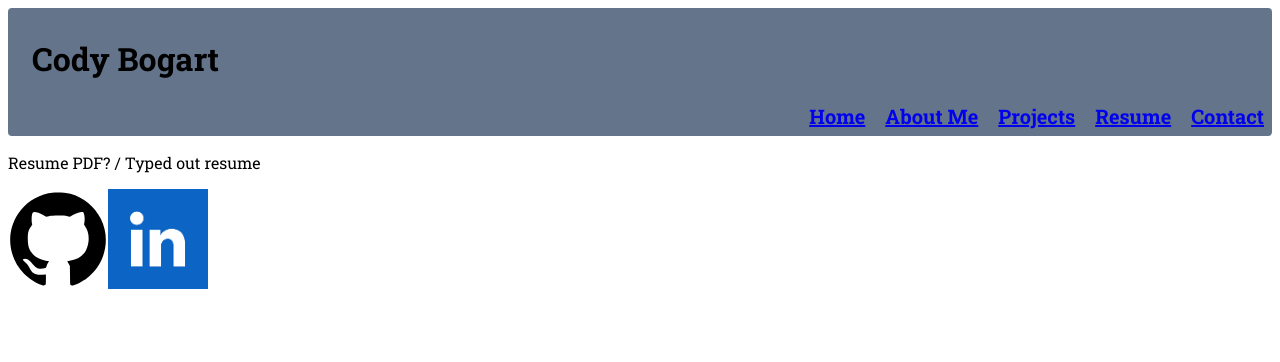
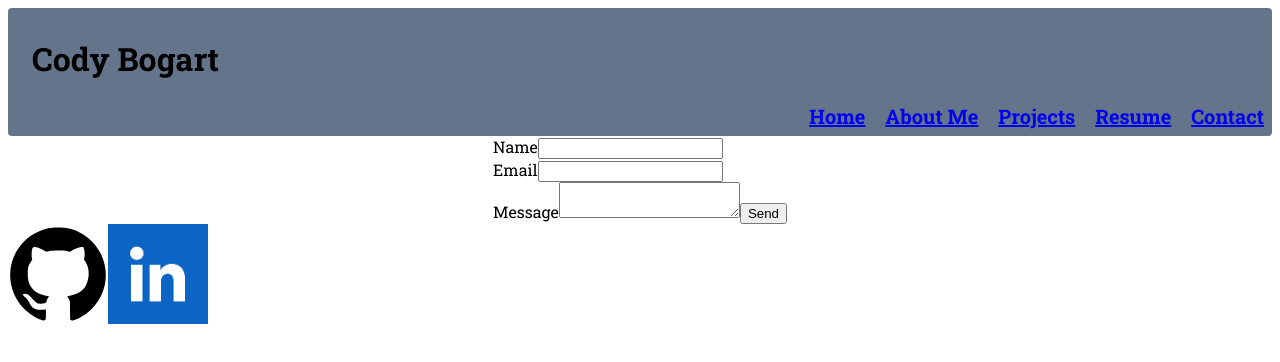
Before and after one commit to cbogart91/react-portfolio, a React (Vite) app: page /resume in a window 1280 px wide. Shown: the top 362 px of the page. Built offline with nearby package versions, Linux system fonts and the light colour scheme.

Commit message:
added email form, still needs to work/edit

```diff
--- a/package.json
+++ b/package.json
@@ -10,9 +10,12 @@
     "preview": "vite preview"
   },
   "dependencies": {
+    "@emailjs/browser": "^4.4.1",
+    "@react-pdf/renderer": "^3.4.4",
     "css-loader": "^7.1.2",
     "react": "^18.3.1",
     "react-dom": "^18.3.1",
+    "react-pdf": "^9.1.1",
     "react-responsive": "^10.0.0",
     "react-router-dom": "^6.26.2"
   },
--- a/src/App.jsx
+++ b/src/App.jsx
@@ -9,9 +9,7 @@ import Header from './components/Header';
 import Footer from './components/Footer';
 
 
-
 function App(){
-
   return (
     <Router>
       <Header />
@@ -27,6 +25,7 @@ function App(){
     <Footer />
     </Router>
   );
+
 }
 
 export default App;
--- a/src/main.jsx
+++ b/src/main.jsx
@@ -2,6 +2,7 @@ import React from 'react';
 import ReactDOM from 'react-dom/client'
 import App from './App';
 import './index.css';
+
 
 ReactDOM.createRoot(document.getElementById('root')).render(
   <React.StrictMode>
--- a/src/pages/Contacts.jsx
+++ b/src/pages/Contacts.jsx
@@ -1,10 +1,10 @@
 export default function Contacts(){
     return(
         <div>
-
-            <p>
-                Form to email
-            </p>
-        </div>
+       <div className="App">
+        <h1>Contact me</h1>
+        <ContactForm />
+       </div>
+    </div>
     );
 }
--- a/src/pages/Projects.jsx
+++ b/src/pages/Projects.jsx
@@ -4,7 +4,7 @@ export default function Projects(){
 
             <div className="hover:opacity-25">
             <a href="https://github.com/cbogart91/logo-maker">
-            <img src="/images/logomaker.jpg"></img>
+            <img src="/images/logomaker.jpg" height="500"></img>
             </a>
             <p>Logo Maker</p>
             </div>
--- a/src/pages/Resume.jsx
+++ b/src/pages/Resume.jsx
@@ -1,10 +1,52 @@
-export default function Resume(){
-    return(
+import React, { useRef } from 'react';
+import emailjs from '@emailjs/browser';
+
+export const ContactForm = () => {
+  const form = useRef();
+
+  const sendEmail = (e) => {
+    e.preventDefault();
+
+    emailjs
+      .sendForm('service_lbsarodD', 'template_1mgfnnn', form.current, {
+        publicKey: 'Xznvr3Jprl_xhSVCE',
+      })
+      .then(
+        () => {
+          console.log('SUCCESS!');
+        },
+        (error) => {
+          console.log('FAILED...', error.text);
+        },
+      );
+  };
+
+  return (
+
+    <form ref={form} onSubmit={sendEmail}>
+      <div className="grid justify-center">
         <div>
+      <label>Name</label>
+      <input type="text" name="user_name" />
+        </div>
 
-            <p>
-                Resume PDF? / Typed out resume
-            </p>
+        <div>
+      <label>Email</label>
+      <input type="email" name="user_email" />
         </div>
-    );
-}
+
+
+        <div>
+      <label>Message</label>
+      <textarea name="message" />
+      <input type="submit" value="Send" />
+        </div>
+
+
+ </div>
+
+    </form>
+  );
+};
+
+export default ContactForm;
--- a/src/useScreenSize.js
+++ /dev/null
@@ -1,25 +0,0 @@
-import { useState, useEffect } from 'react';
-
-const useScreenSize = () => {
-    const [ screenSize, setScreenSize ] = useState({
-        width: window.innerWidth,
-        height: window.innerHeight,
-    });
-
-    useEffect(() => {
-        const handleResize = () => {
-            setScreenSize({
-                width: window.innerWidth,
-                height: window.innerHeight,
-            });
-        };
-        window.addEventListener('resize', handleResize);
-
-        return () => {
-            window.removeEventListener('resize', handleResize);
-        };
-    }, []);
-    return screenSize;
-};
-
-export default useScreenSize;
--- /dev/null
+++ b/src/useWindowSize.js
@@ -0,0 +1,27 @@
+import { useLayoutEffect, useState } from 'react';
+
+const useWindowSize = () => {
+    const [ windowSize, setWindowSize ] = useState({
+        width: 0,
+        height: 0,
+    });
+
+        const handleSize = () => {
+            setWindowSize({
+                width: window.innerWidth,
+                height: window.innerHeight,
+            });
+        };
+
+    useLayoutEffect(() => {
+        handleSize();
+
+        window.addEventListener("resize", handleSize);
+
+        return () =>
+            window.removeEventListener('resize', handleSize);
+    }, []);
+    return windowSize;
+};
+
+export default useWindowSize;
```
Also changed, not shown: 2 other files (tests, documents, lock files or other folders).
